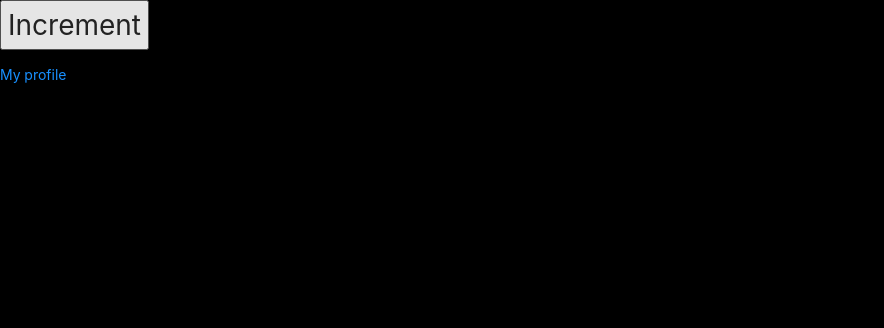
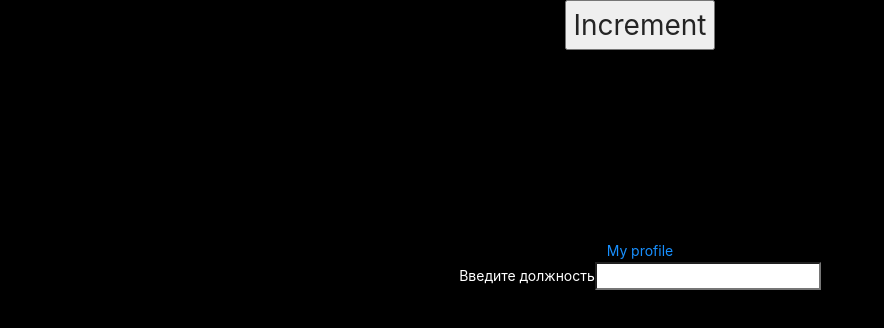
Before and after one commit to elijahmylcev/first-react-project, a React (Create React App) app: page / in a window 1280 px wide. Shown: the top 328 px of the page, without its empty margins (0-884 px from the left). Built offline with nearby package versions, Linux system fonts and the light colour scheme.

Commit message:
two-way binding

```diff
--- a/src/App.js
+++ b/src/App.js
@@ -32,6 +32,7 @@ class WhoAmI extends Component {
     super();
     this.state = {
       years: 1,
+      position: '',
     };
   }
 
@@ -41,6 +42,12 @@ class WhoAmI extends Component {
     }));
   };
 
+  commitInputChanges = (e) => {
+    this.setState({
+      position: e.target.value,
+    });
+  };
+
   render() {
     const { ...props } = this.props;
     const { ...state } = this.state;
@@ -48,15 +55,29 @@ class WhoAmI extends Component {
       <div>
         <h1>
           <button onClick={this.increment} type="submit">Increment</button>
+          <br />
           My name is
           { props.name}
-          , surname -
+          ,
+          <br />
+          {' '}
+          surname -
           { props.surname}
           ,
+          <br />
           age -
           {state.years}
+          ,
+          <br />
+          position -
+          { state.position}
         </h1>
         <a href={props.link}>My profile</a>
+
+        <form>
+          <span>Введите должность</span>
+          <input type="text" onChange={this.commitInputChanges} />
+        </form>
       </div>
     );
   }
--- a/src/index.css
+++ b/src/index.css
@@ -1,5 +1,6 @@
 body {
   background-color: black;
+  text-align: center;
   color: #fff;
   margin: 0;
   font-family: -apple-system, BlinkMacSystemFont, 'Segoe UI', 'Roboto', 'Oxygen',
```
